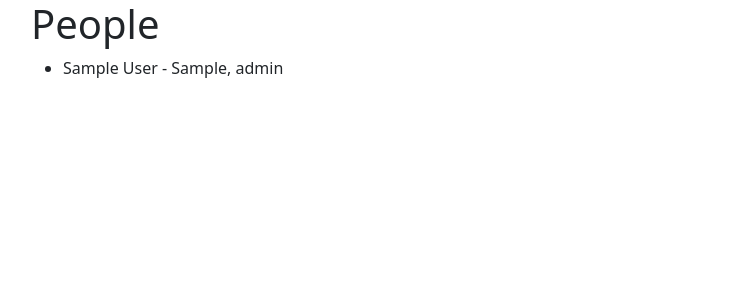
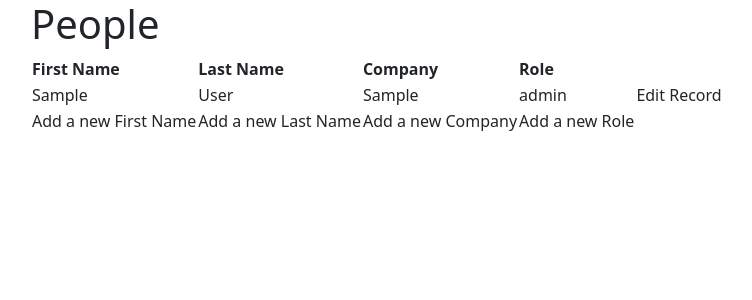
Before and after one commit to akodali92/looker_projects, a Flask app: page /persons in a window 1280 px wide. Shown: the top 300 px of the page, without its empty margins (51-803 px from the left). Run offline with Flask 2, Linux system fonts and the light colour scheme; tables that the repository leaves empty hold one stand-in row (Sample ...).

Commit message:
Add table to persons.html to show records

```diff
--- a/app/templates/persons.html
+++ b/app/templates/persons.html
@@ -4,11 +4,33 @@
 
 <h1>People</h1>
 
-    <ul>
-    {% for person in persons %}
-        <li>{{ person.person_record}}</li>
-    {% endfor %}
-    </ul>
+    <table>
+        <thead>
+            <tr>
+                <th>First Name</th>
+                <th>Last Name</th>
+                <th>Company</th>
+                <th>Role</th>
+            </tr>
+        </thead>
+        <tbody>
+            {% for person in persons %}
+            <tr>
+                <td>{{ person.first_name }}</td>
+                <td>{{ person.last_name }}</td>
+                <td>{{ person.company }}</td>
+                <td>{{ person.role }}</td>
+                <td>Edit Record</td>
+            </tr>
+            {% endfor %}
+                <tr>
+                    <td>Add a new First Name</td>
+                    <td>Add a new Last Name</td>
+                    <td>Add a new Company</td>
+                    <td>Add a new Role</td>
+                </tr>
+        </tbody>
+    </table>
 
 
 {% endblock content %}
```
